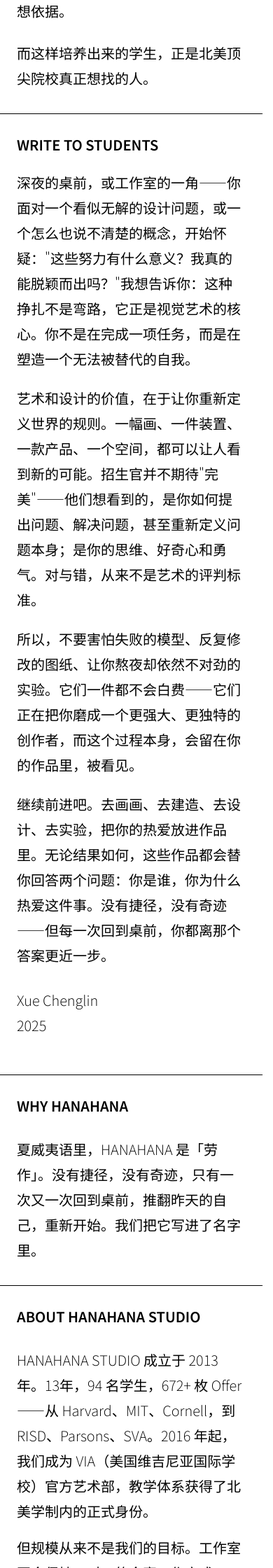
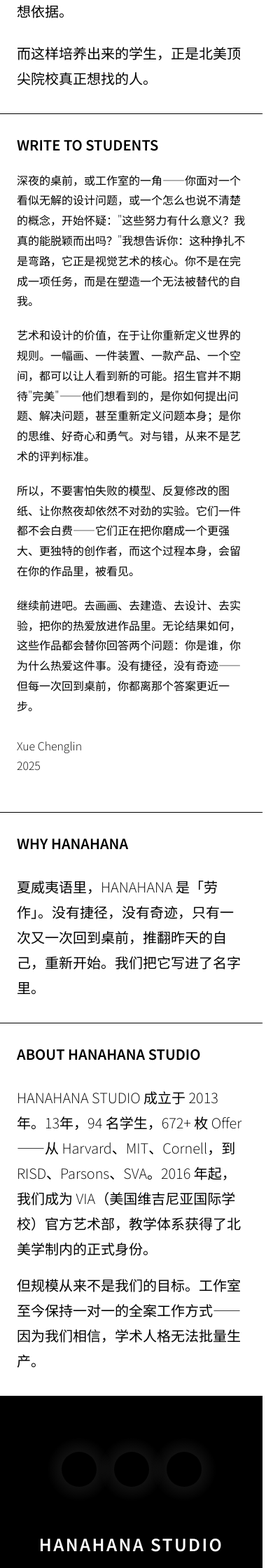
Before and after one commit to chriscxue/hanahana.studio, a Jekyll site: the page built from About.html, in a window 390 px wide. Shown: the part 2070-4310 px from the top of the page at 70% size. Built offline with Jekyll 4.4.1, drawn with Linux system fonts in a browser that asks for light colours.

Commit message:
About页正文（写给学生们段落）移动端字号改为16px

```diff
--- a/About.html
+++ b/About.html
@@ -361,6 +361,7 @@ description: "关于HANAHANA STUDIO：创始人薛承林的教育理念、工作
 
             /* 右3 信件改单列 */
             .letter-block { grid-template-columns: 1fr; }
+            .letter-block p:not(.letter-title) { font-size: 16px; }
             .letter-title { margin-bottom: 24px; }
 
             /* 标题字号缩小 */
```
